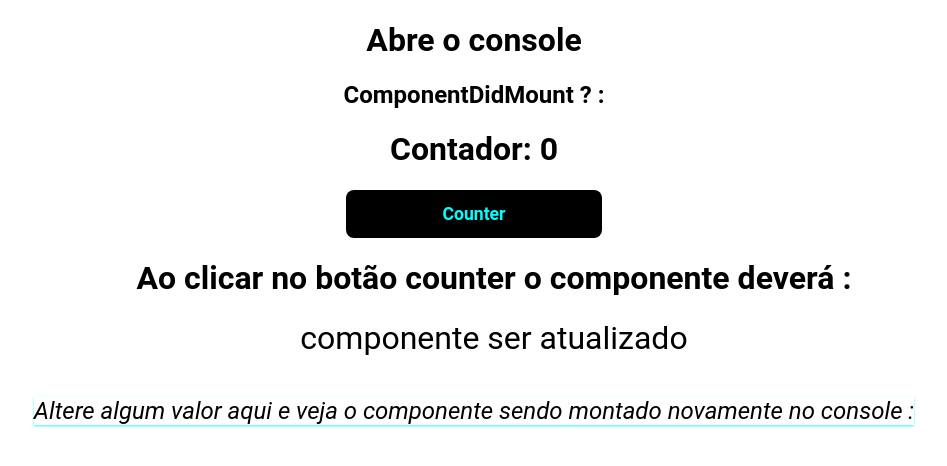
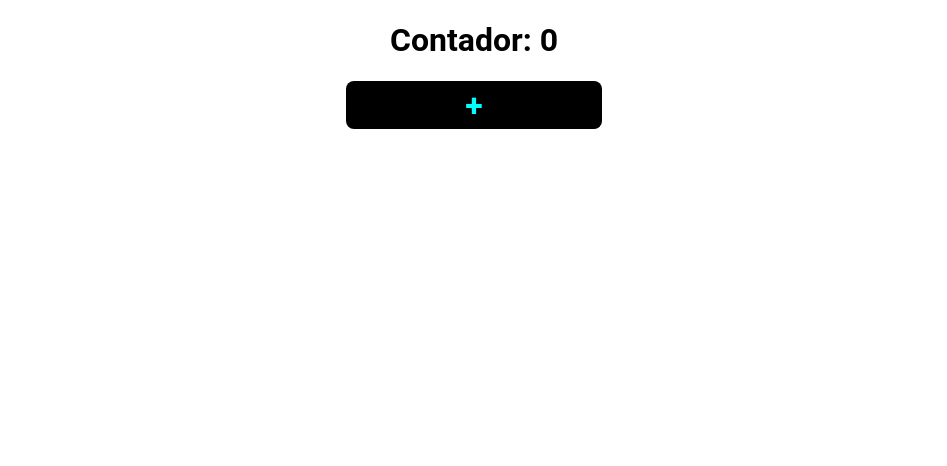
Before and after one commit to lazarok09/React-Hooks, a React (Create React App) app: page / in a window 1280 px wide. Shown: the top 466 px of the page, without its empty margins (166-1113 px from the left). Built offline with nearby package versions, Linux system fonts and the light colour scheme.

Commit message:
feat: useCallback

```diff
--- a/src/App.css
+++ b/src/App.css
@@ -16,7 +16,7 @@
   font-weight: bold;
   font-size: 1.1rem;
   border-radius: 0.5rem;
-
+  font-size: 2rem;
   width: 16rem;
   height: 3rem;
 
--- a/src/App.js
+++ b/src/App.js
@@ -1,47 +1,37 @@
+import P from 'prop-types';
 import './App.css';
-import { useState, useEffect } from 'react';
+import React, { useCallback, useState } from 'react';
+// salva em memória do React o componente botão
+const Button = React.memo(function Button({ incrementButton }) {
+  console.log('Filho, renderizou');
+  return (
+    <button className={'button'} onClick={() => incrementButton(100)}>
+      +
+    </button>
+  );
+});
+// define as tipagens
+Button.propTypes = {
+  incrementButton: P.func,
+};
+export default function App() {
+  // botao
+  const [counter, setCounter] = useState(0);
+  // salva a função em callback para não re-renderizar quando o estado do componente App, (counter) mudar.
+  const incrementFunction = useCallback(
+    // a funçao setCounter usa o callback pra pegar o estado anterior do estado (counter)
+    (number) => {
+      setCounter((prevCounter) => prevCounter + number);
+    },
+    [],
+  );
 
-const showClicks = () => {
-  console.log('h1 clicado');
-};
-function App() {
-  // estados
-  const [counter, setCounter] = useState(0);
-  const handleClick = () => {
-    setCounter((counter) => counter + 1);
-  };
-
-  // componente didMount e o WillUnMount no return
-  useEffect(() => {
-    document.querySelector('h2')?.addEventListener('click', showClicks);
-    console.log('componente montado');
-    return () => {
-      document.querySelector('h2')?.removeEventListener('click', showClicks);
-    };
-  }, []);
-  // component didUpdate
-  useEffect(() => {
-    console.log('algum componente atualizou');
-  });
-
+  console.log('Pai, renderizou');
   return (
     // component didUpdate
     <div className={'App'}>
-      <h1>Abre o console</h1>
-      {/* >Mensagem do didmount */}
-      <h2>ComponentDidMount ? : </h2>
       <h1>Contador: {counter}</h1>
-      <button className={'button'} type="button" onClick={handleClick}>
-        Counter
-      </button>
-      <ul>
-        {' '}
-        <h1>Ao clicar no botão counter o componente deverá : </h1>
-        <li>componente ser atualizado</li>
-      </ul>
-      <p className={'description'}>Altere algum valor aqui e veja o componente sendo montado novamente no console : </p>
+      <Button incrementButton={incrementFunction} />
     </div>
   );
 }
-
-export default App;
```
